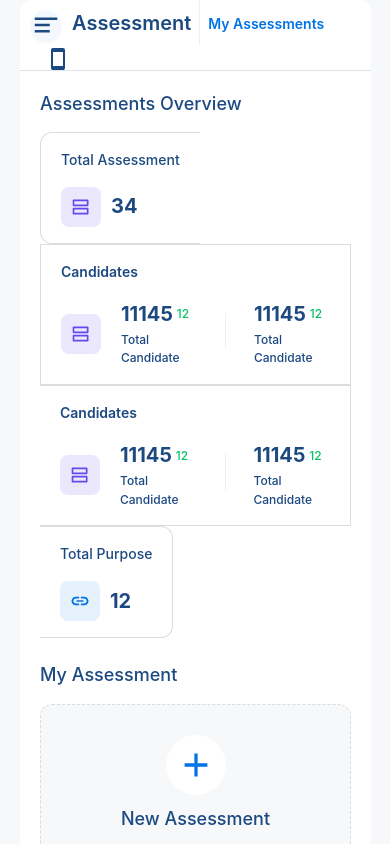
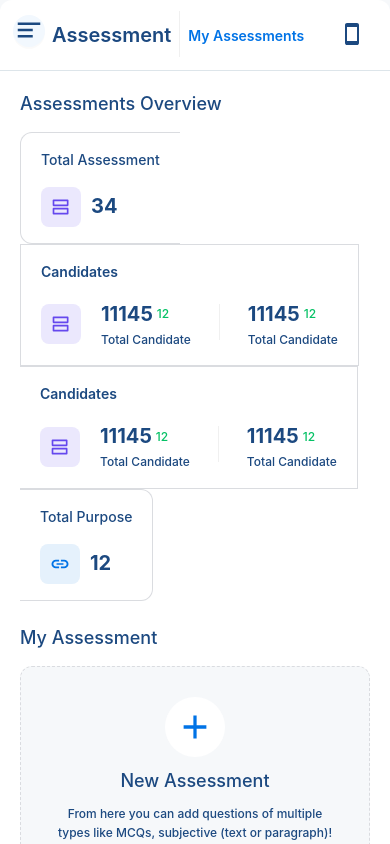
Before and after one commit to kleiry20/unstop-assignment, a React (Create React App) app: page / in a window 390 px wide. Shown: the top 844 px of the page. Built offline with nearby package versions, Linux system fonts and the light colour scheme.

Commit message:
minor bugs for mobile fixed

```diff
--- a/src/components/Layout/Layout.css
+++ b/src/components/Layout/Layout.css
@@ -69,7 +69,8 @@
 
 @media (max-width: 992px) {
   .div-right {
-    margin: 0px;
+    margin: 0px !important;
+    width: 100% !important;
   }
   .div-left {
     width: 0 !important;
--- a/src/components/NavBar/NavBar.tsx
+++ b/src/components/NavBar/NavBar.tsx
@@ -20,8 +20,8 @@ const NavBar = ({ menu }: any) => {
         onClick={() => setVisible(true)}
         style={{
           position: "absolute",
-          left: "30px",
-          top: "10px",
+          left: "13px",
+          top: "15px",
           backgroundColor: "#F2F8FE",
           borderRadius: "3.75rem",
           border: 0,
```
